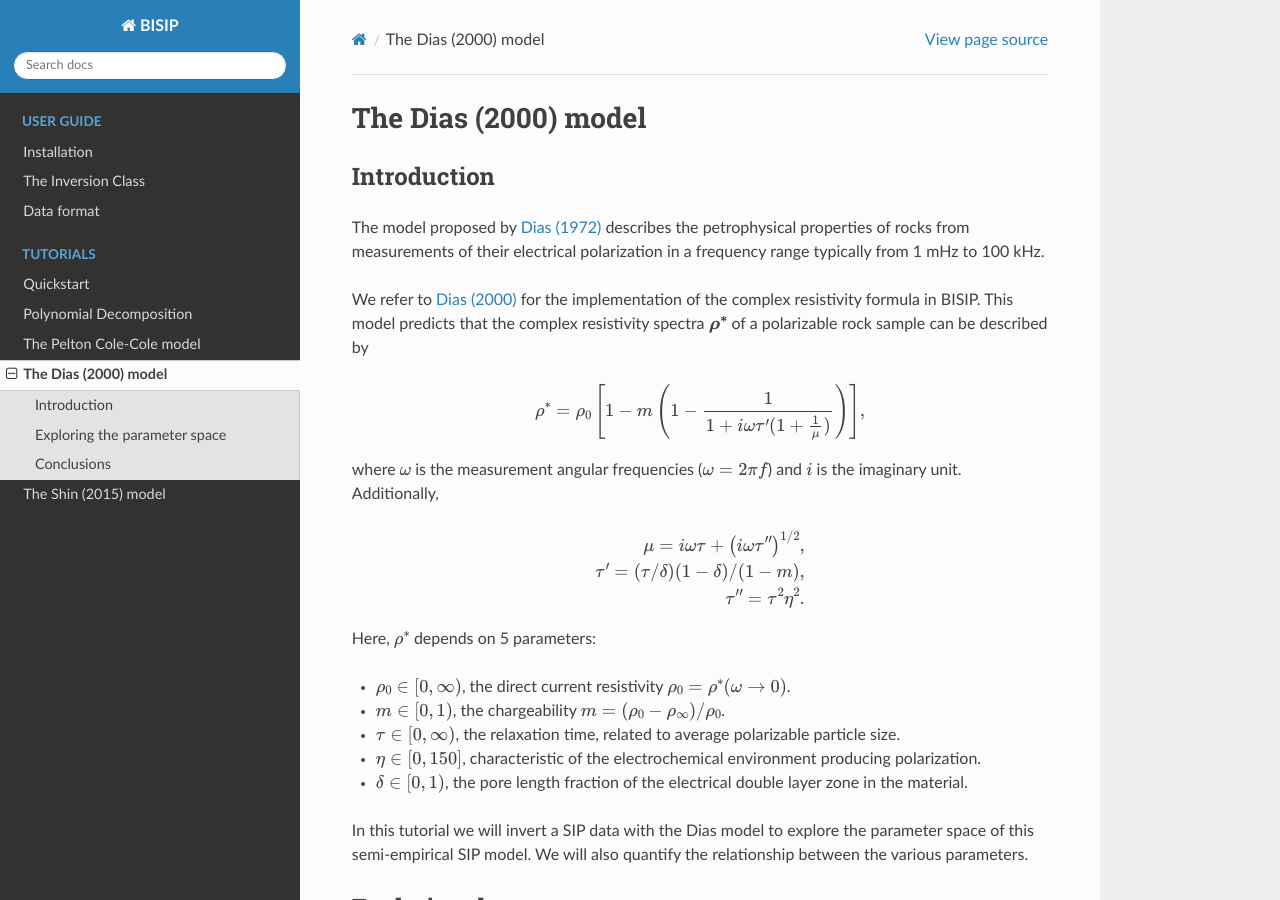
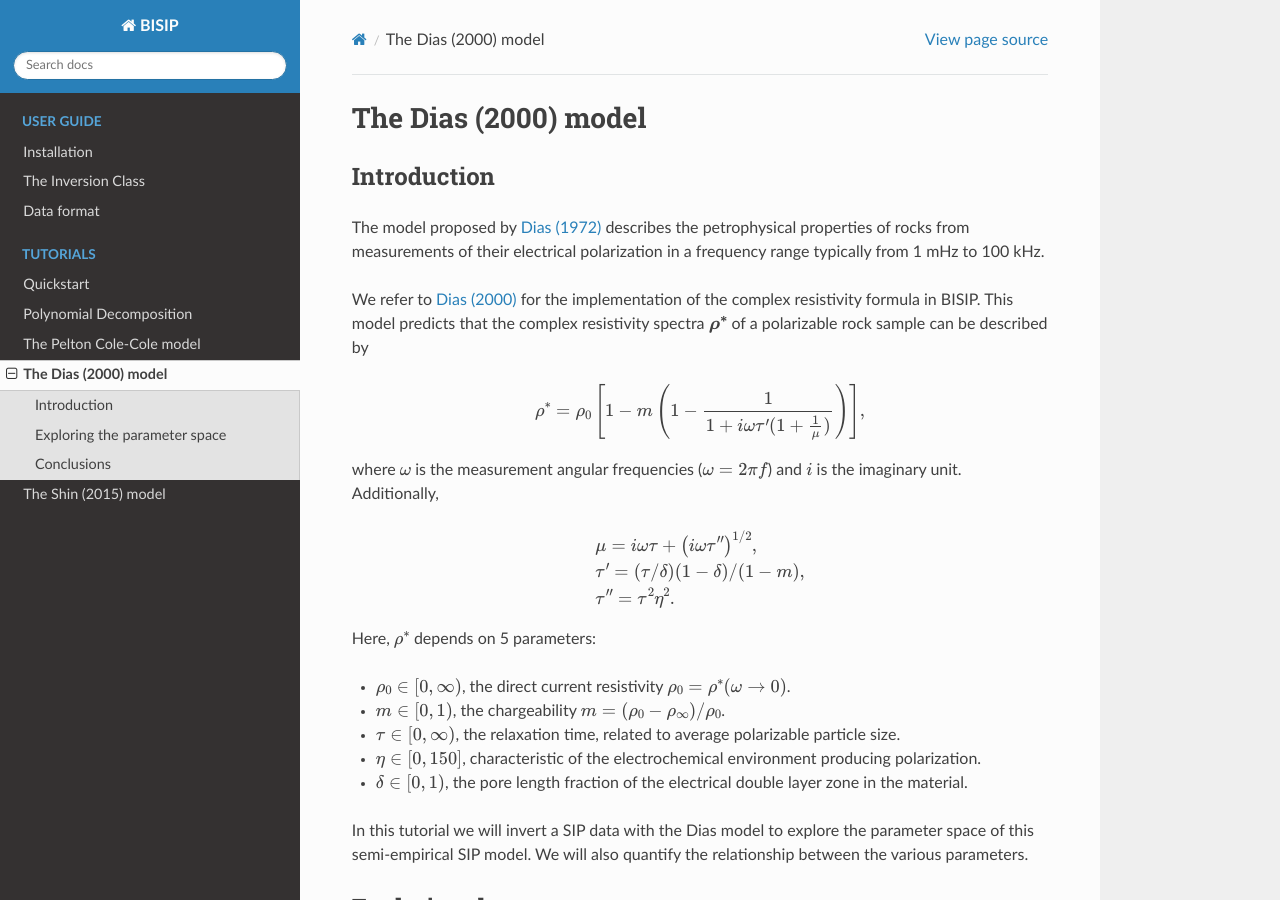
Before and after one commit to clberube/bisip2, a Sphinx documentation site: the page built from docs/tutorials/dias.rst, in a window 1280 px wide and 900 px high. Built offline with Sphinx 7.4.7 and the Read the Docs theme 2.0.0, drawn with Linux system fonts in a browser that asks for light colours.

Commit message:
Update docs

```diff
--- a/docs/tutorials/dias.rst
+++ b/docs/tutorials/dias.rst
@@ -24,9 +24,9 @@ where :math:`\omega` is the measurement angular frequencies
 
 .. math::
 
-    \mu = i\omega\tau + \left(i\omega\tau''\right)^{1/2}, \\
-    \tau' = (\tau/\delta)(1 - \delta)/(1 - m), \\
-    \tau'' = \tau^2 \eta^2.
+    &\mu = i\omega\tau + \left(i\omega\tau''\right)^{1/2}, \\
+    &\tau' = (\tau/\delta)(1 - \delta)/(1 - m), \\
+    &\tau'' = \tau^2 \eta^2.
 
 Here, :math:`\rho^*` depends on 5 parameters:
 
```
